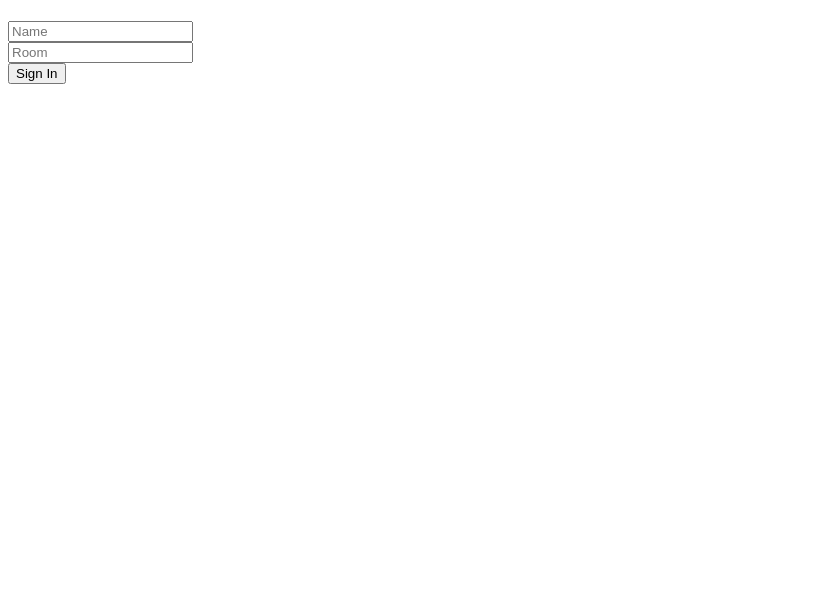
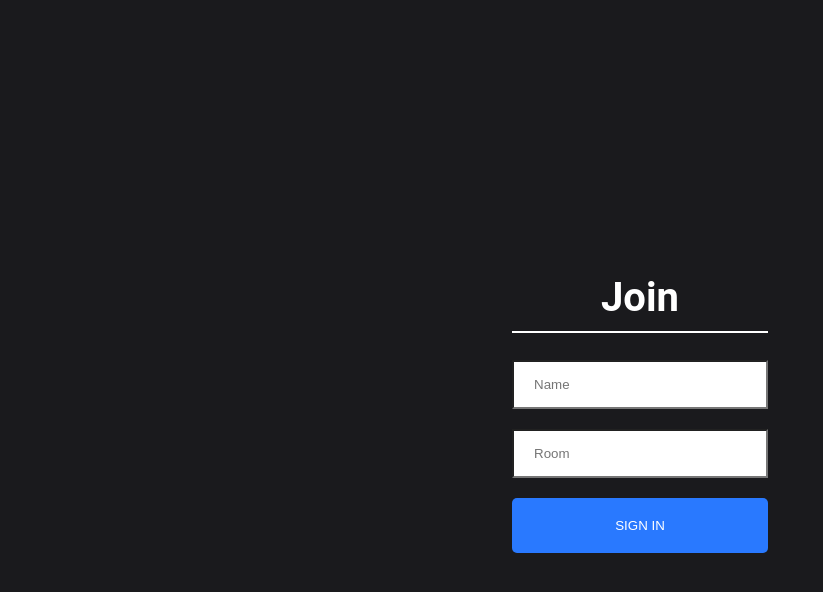
Before and after one commit to alanmaranto/chat-application, a React (Create React App) app in the folder client/: page / in a window 1280 px wide. Shown: the top 592 px of the page, without its empty margins (0-823 px from the left). Built offline with nearby package versions, Linux system fonts and the light colour scheme; the HTML template or start-up script is replaced by a standard one.

Commit message:
client: join styles

```diff
--- /dev/null
+++ b/client/src/components/Join/Join.css
@@ -0,0 +1,71 @@
+html, body {
+    font-family: 'Roboto', sans-serif;
+    padding: 0;
+    margin: 0;
+  }
+
+  #root {
+    height: 100vh;
+  }
+
+  * {
+    box-sizing: border-box;
+  }
+
+  .joinOuterContainer {
+    display: flex;
+    justify-content: center;
+    text-align: center;
+    height: 100vh;
+    align-items: center;
+    background-color: #1A1A1D;
+  }
+
+  .joinInnerContainer {
+    width: 20%;
+  }
+
+  .joinInput {
+    border-radius: 0;
+    padding: 15px 20px;
+    width: 100%;
+  }
+
+  .heading {
+    color: white;
+    font-size: 2.5em;
+    padding-bottom: 10px;
+    border-bottom: 2px solid white;
+  }
+
+  .button {
+      color: #fff !important;
+      text-transform: uppercase;
+      text-decoration: none;
+      background: #2979FF;
+      padding: 20px;
+      border-radius: 5px;
+      display: inline-block;
+      border: none;
+      width: 100%;
+  }
+
+  .mt-20 {
+    margin-top: 20px;
+  }
+
+  @media (min-width: 320px) and (max-width: 480px) {
+    .joinOuterContainer {
+      height: 100%;
+    }
+
+    .joinInnerContainer {
+      width: 90%;
+    }
+
+
+  }
+
+  button:focus {
+    outline: 0;
+  }
--- a/client/src/components/Join/Join.js
+++ b/client/src/components/Join/Join.js
@@ -1,5 +1,7 @@
 import React, { useState } from 'react'
 import { Link } from 'react-router-dom';
+
+import './Join.css';
 
 const Join = () => {
     const [name, setName] = useState('');
@@ -8,7 +10,7 @@
     return (
         <div className="joinOuterContainer">
             <div className="joinInnerContainer">
-                <h1 className="heading"></h1>
+                <h1 className="heading">Join</h1>
                 <div>
                     <input
                         placeholder="Name"
```
